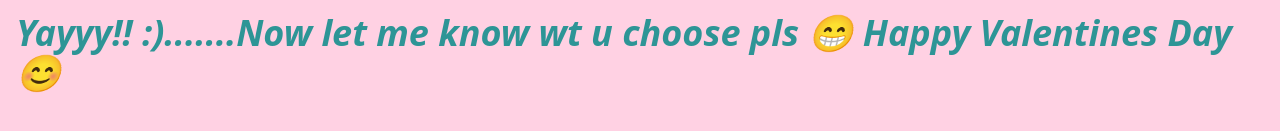
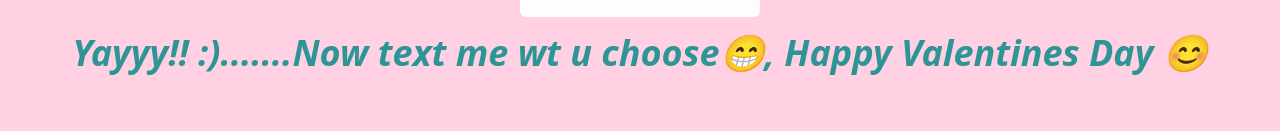
Before and after one commit to rpvikas/lily, a plain HTML site: page index.html in a window 1280 px wide. Both pictures are taken after a click on the button "Yes". Shown: the part 497-628 px from the top of the page. Drawn offline with nearby package versions, Linux system fonts and the light colour scheme.

Commit message:
Update index.html

```diff
--- a/index.html
+++ b/index.html
@@ -89,7 +89,7 @@
 
     yesButton.addEventListener('click', () => {
       imageDisplay.src = './images/image7.gif';
-      valentineQuestion.textContent = "Yayyy!! :).......Now let me know wt u choose pls 😁 Happy Valentines Day 😊";
+      valentineQuestion.textContent = "Yayyy!! :).......Now text me wt u choose😁, Happy Valentines Day 😊";
       responseButtons.style.display = 'none';
       confetti();
     });
```
